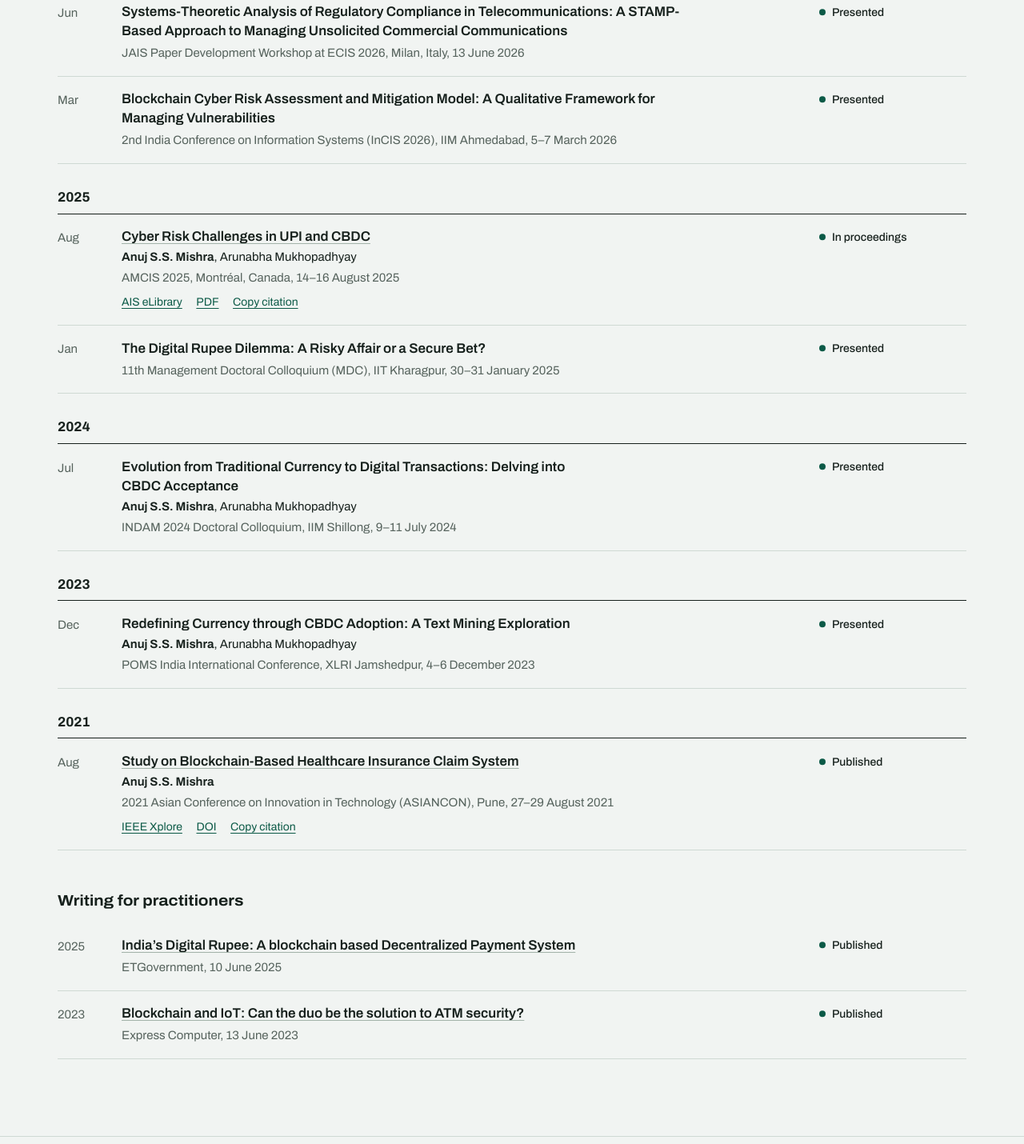
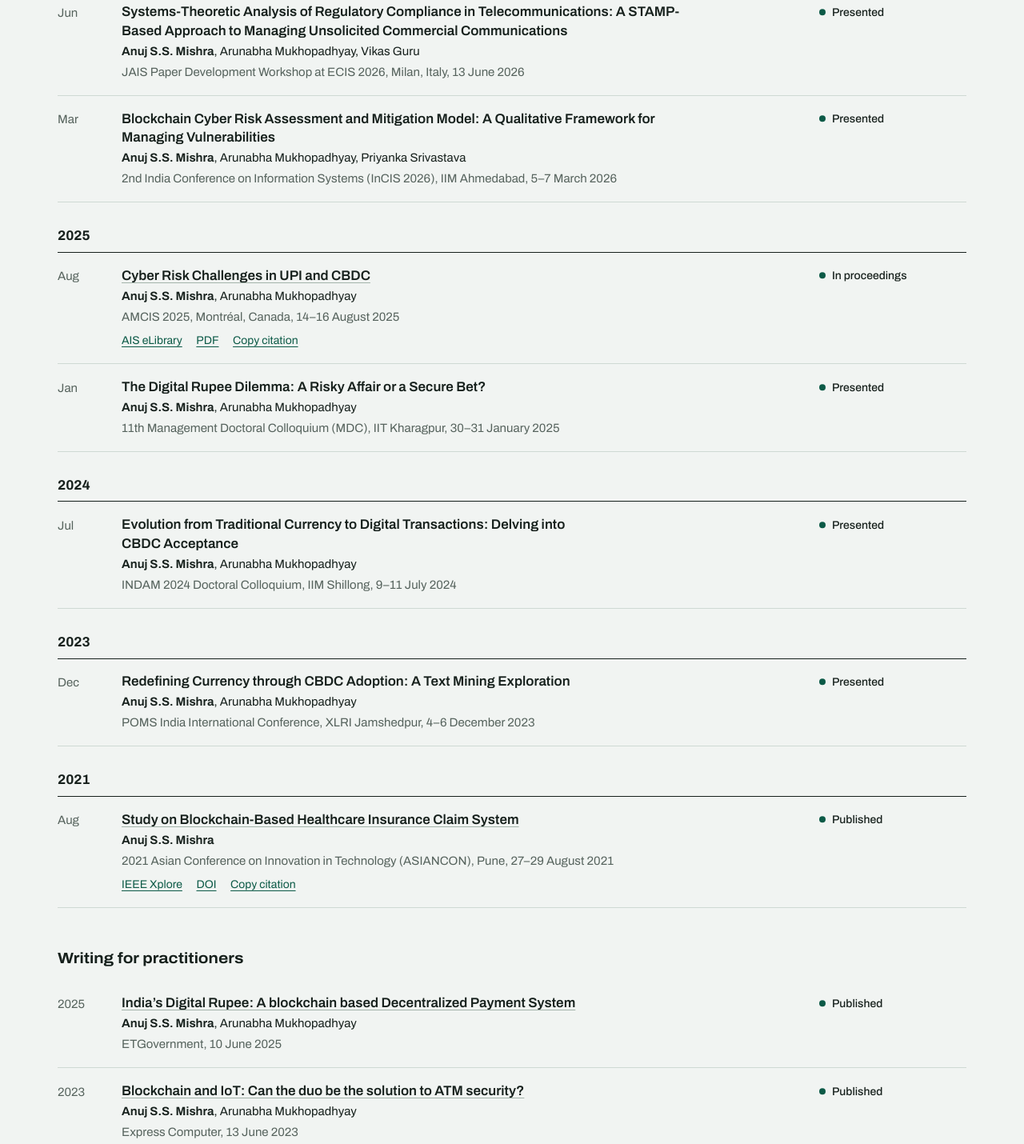
Before and after one commit to anujssmishra/anujssmishra.github.io, a plain HTML site: page index.html in a window 1280 px wide. Shown: the part 2467-3897 px from the top of the page at 80% size. Drawn offline with Linux system fonts and the light colour scheme.

Commit message:
Add co-authors for the remaining entries
- JAIS PDW at ECIS 2026: Mishra, Mukhopadhyay, Guru
- InCIS 2026: Mishra, Mukhopadhyay, Srivastava (order as in the InCIS
  submission record)
- MDC 2025, ETGovernment 2025 and Express Computer 2023: Mishra,
  Mukhopadhyay

Co-Authored-By: Claude Opus 5.5 <noreply@anthropic.com>
Claude-Session: https://claude.ai/code/session_018Y6y4aCJHy885Jrgosy7ih

```diff
--- a/index.html
+++ b/index.html
@@ -180,6 +180,7 @@
             <p class="entry-date">Jun</p>
             <div class="entry-body">
               <p class="entry-title">Systems-Theoretic Analysis of Regulatory Compliance in Telecommunications: A STAMP-Based Approach to Managing Unsolicited Commercial Communications</p>
+              <p class="entry-authors"><strong>Anuj S.S. Mishra</strong>, Arunabha Mukhopadhyay, Vikas Guru</p>
               <p class="entry-venue">JAIS Paper Development Workshop at ECIS 2026, Milan, Italy, 13 June 2026</p>
             </div>
             <p class="entry-status"><span class="dot dot--done" aria-hidden="true"></span>Presented</p>
@@ -188,6 +189,7 @@
             <p class="entry-date">Mar</p>
             <div class="entry-body">
               <p class="entry-title">Blockchain Cyber Risk Assessment and Mitigation Model: A Qualitative Framework for Managing Vulnerabilities</p>
+              <p class="entry-authors"><strong>Anuj S.S. Mishra</strong>, Arunabha Mukhopadhyay, Priyanka Srivastava</p>
               <p class="entry-venue">2nd India Conference on Information Systems (InCIS 2026), IIM Ahmedabad, 5–7 March 2026</p>
             </div>
             <p class="entry-status"><span class="dot dot--done" aria-hidden="true"></span>Presented</p>
@@ -214,6 +216,7 @@
             <p class="entry-date">Jan</p>
             <div class="entry-body">
               <p class="entry-title">The Digital Rupee Dilemma: A Risky Affair or a Secure Bet?</p>
+              <p class="entry-authors"><strong>Anuj S.S. Mishra</strong>, Arunabha Mukhopadhyay</p>
               <p class="entry-venue">11th Management Doctoral Colloquium (MDC), IIT Kharagpur, 30–31 January 2025</p>
             </div>
             <p class="entry-status"><span class="dot dot--done" aria-hidden="true"></span>Presented</p>
@@ -270,6 +273,7 @@
             <p class="entry-date">2025</p>
             <div class="entry-body">
               <p class="entry-title"><a href="https://government.economictimes.indiatimes.com/blog/revolutionizing-payments-the-impact-of-indias-digital-rupee-on-the-future-of-transactions/121746874">India’s Digital Rupee: A blockchain based Decentralized Payment System</a></p>
+              <p class="entry-authors"><strong>Anuj S.S. Mishra</strong>, Arunabha Mukhopadhyay</p>
               <p class="entry-venue">ETGovernment, 10 June 2025</p>
             </div>
             <p class="entry-status"><span class="dot dot--done" aria-hidden="true"></span>Published</p>
@@ -278,6 +282,7 @@
             <p class="entry-date">2023</p>
             <div class="entry-body">
               <p class="entry-title"><a href="https://www.expresscomputer.in/guest-blogs/blockchain-and-iot-can-the-duo-be-the-solution-to-atm-security/99452/">Blockchain and IoT: Can the duo be the solution to ATM security?</a></p>
+              <p class="entry-authors"><strong>Anuj S.S. Mishra</strong>, Arunabha Mukhopadhyay</p>
               <p class="entry-venue">Express Computer, 13 June 2023</p>
             </div>
             <p class="entry-status"><span class="dot dot--done" aria-hidden="true"></span>Published</p>
```
